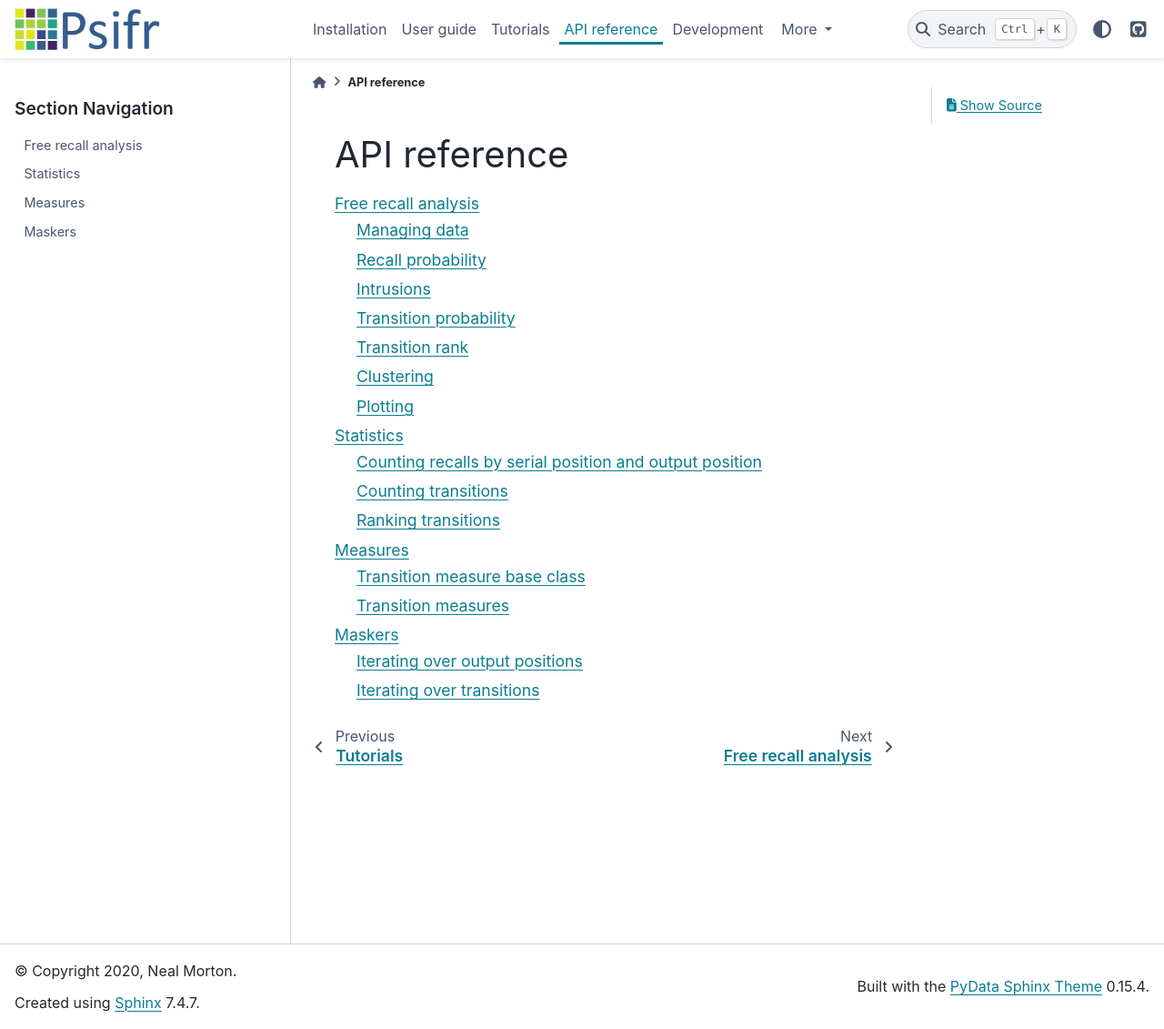
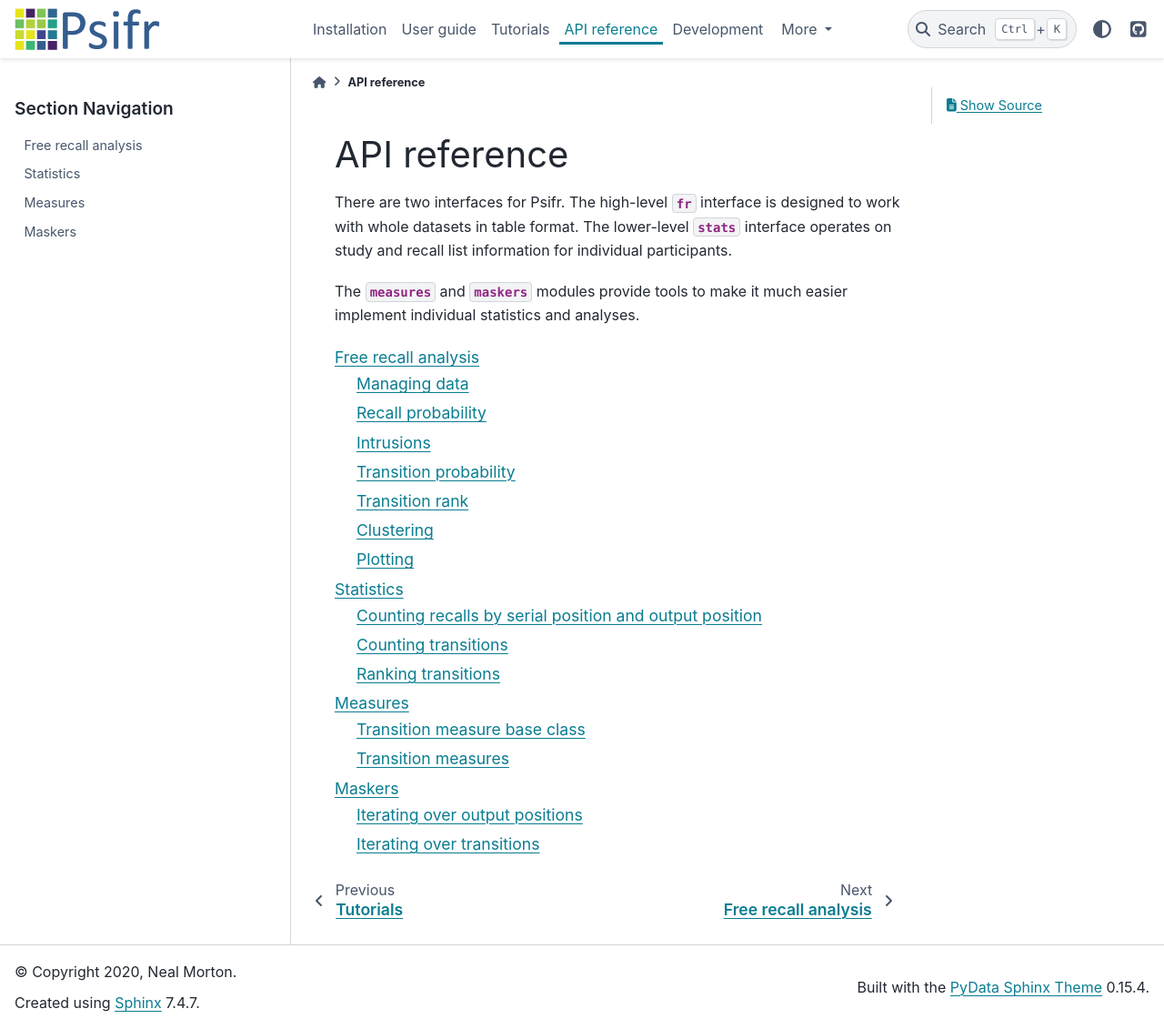
Before and after one commit to mortonne/psifr, a Sphinx documentation site: the page built from docs/api/overview.rst, in a window 1280 px wide and 1131 px high. Shown: the whole window at 91% size. Built offline with Sphinx 7.4.7 and the PyData theme 0.15.4, drawn with Linux system fonts in a browser that asks for light colours.

Commit message:
docs: add explanation of module organization

```diff
--- a/docs/api/fr.rst
+++ b/docs/api/fr.rst
@@ -3,6 +3,8 @@ Free recall analysis
 ====================
 
 .. currentmodule:: psifr.fr
+
+The :py:mod:`~psifr.fr` module provides access to a set of high-level functions for working with free-recall datasets.
 
 Managing data
 ~~~~~~~~~~~~~
--- a/docs/api/maskers.rst
+++ b/docs/api/maskers.rst
@@ -3,6 +3,8 @@ Maskers
 =======
 
 .. currentmodule:: psifr.maskers
+
+The :py:mod:`~psifr.maskers` module defines maskers, which are tools for iterating over recall sequences while screening out excluded output positions or transitions. The maskers also output a running list of which items that meet inclusion criteria that have not yet been recalled.
 
 Iterating over output positions
 ~~~~~~~~~~~~~~~~~~~~~~~~~~~~~~~
--- a/docs/api/measures.rst
+++ b/docs/api/measures.rst
@@ -3,6 +3,8 @@ Measures
 ========
 
 .. currentmodule:: psifr.measures
+
+The :py:mod:`~psifr.measures` module connects the lower-level statistics defined in the :py:mod:`~psifr.stats` module with high-level analyses defined in the :py:mod:`~psifr.fr` module. Each of the measures defined here takes table-format free-recall data, extracts information necessary for a given statistic, exports it to list format, calculates the statistic, and packages it within a results table for output.
 
 Transition measure base class
 ~~~~~~~~~~~~~~~~~~~~~~~~~~~~~
--- a/docs/api/overview.rst
+++ b/docs/api/overview.rst
@@ -1,5 +1,9 @@
 API reference
 =============
+
+There are two interfaces for Psifr. The high-level :py:mod:`~psifr.fr` interface is designed to work with whole datasets in table format. The lower-level :py:mod:`~psifr.stats` interface operates on study and recall list information for individual participants.
+
+The :py:mod:`~psifr.measures` and :py:mod:`~psifr.maskers` modules provide tools to make it much easier implement individual statistics and analyses.
 
 .. toctree::
     :maxdepth: 2
--- a/docs/api/stats.rst
+++ b/docs/api/stats.rst
@@ -3,6 +3,8 @@ Statistics
 ==========
 
 .. currentmodule:: psifr.stats
+
+The :py:mod:`~psifr.stats` module provides a set of functions for calculating statistics of study and recall sequences of individual participants.
 
 Counting recalls by serial position and output position
 ~~~~~~~~~~~~~~~~~~~~~~~~~~~~~~~~~~~~~~~~~~~~~~~~~~~~~~~
```
